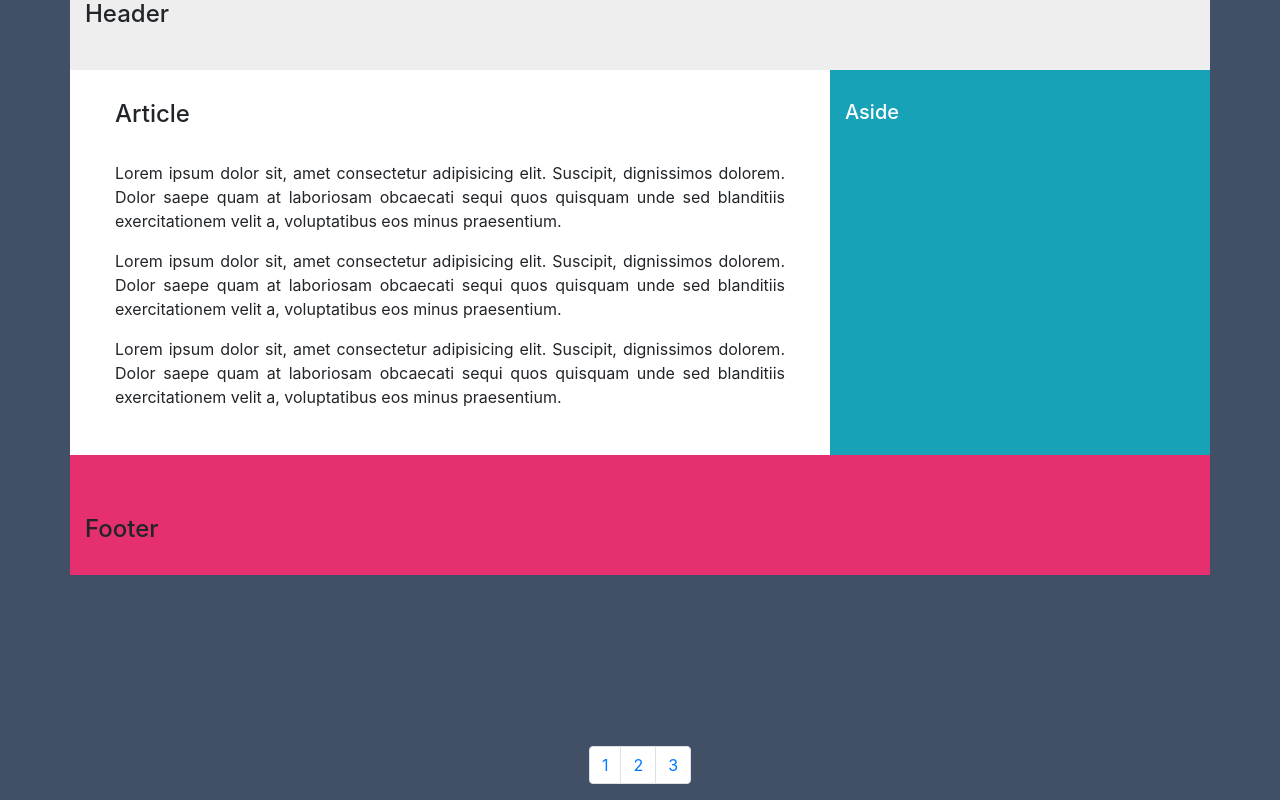
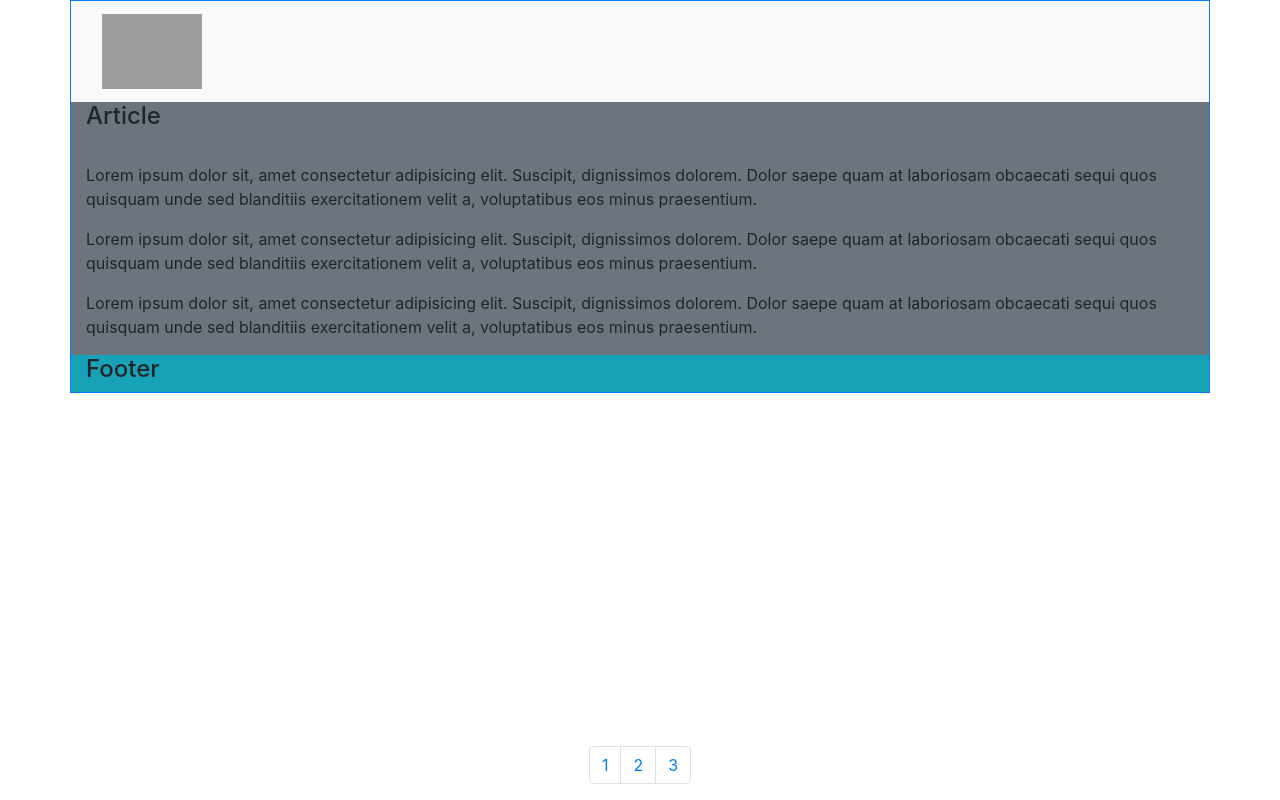
Before and after one commit to DLGEJ-Entornos/ProyectoBootsrap, a plain HTML site: page act2.html in a window 1280 px wide. Drawn offline with Linux system fonts and the light colour scheme; grey boxes are pictures that could not be loaded.

Commit message:
haciendo act2.html la navbar

```diff
--- a/act2.html
+++ b/act2.html
@@ -7,7 +7,7 @@
   <meta http-equiv="X-UA-Compatible" content="ie=edge">
   <title>Proyecto Boostrap - Jorge De La Guia Espi</title>
   <link rel="stylesheet" href="./css/bootstrap.min.css">
-  <link rel="stylesheet" href="./css/estilosNoMaquetacion.css">
+  <!--link rel="stylesheet" href="./css/estilosNoMaquetacion.css"-->
   <style>
     * {
       margin: 0px;
@@ -16,11 +16,10 @@
     }
 
     body {
-      hheight: 100vh;
       min-height: 100vh;
     }
 
-    .container {
+    /* .container {
       wwidth: 1000px;
       margin: 0 auto;
     }
@@ -80,78 +79,47 @@
     footer p {
       text-align: center;
     }
-
-    /*@media screen and (max-width: 800px){
-                body{
-                  background-color: red;
-                }
-                main{
-                    width: 100%;
-                    display: block;
-                }
-                aside{
-                    width: 100%;
-                    display: block;
-                }
-                footer{
-                    width: 100%;
-                    display: block;
-                }
-            }*/
+    */
   </style>
 </head>
 
 <body>
-  <div class="container">
+  <div class="container border border-primary">
     <div class="row h-md-50">
-      <header class="col-12 bg-blue">
-        <h4>Header</h4>
-        <!--p>12 columnas</p-->
-        <br>
+      <header class="col-12 bg-light">
+        <nav class="navbar navbar-light bg-light">
+          <a class="navbar-brand" href="#">
+            <img src="https://www.eniun.com/wp-content/uploads/ENIUN@2x.png" width="100" alt="logo-marca">
+          </a>
+        </nav>
       </header>
     </div>
     <div class="principal row">
-      <main class="col-sm-8 bg-white">
+      <main class="col-sm-12 bg-secondary">
         <section>
           <h4>Article</h4>
-          <!--p>8 columnas</p-->
           <br>
           <p>Lorem ipsum dolor sit, amet consectetur adipisicing elit. Suscipit, dignissimos dolorem. Dolor saepe quam at laboriosam obcaecati sequi quos quisquam unde sed blanditiis exercitationem velit a, voluptatibus eos minus praesentium.</p>
           <p>Lorem ipsum dolor sit, amet consectetur adipisicing elit. Suscipit, dignissimos dolorem. Dolor saepe quam at laboriosam obcaecati sequi quos quisquam unde sed blanditiis exercitationem velit a, voluptatibus eos minus praesentium.</p>
           <p>Lorem ipsum dolor sit, amet consectetur adipisicing elit. Suscipit, dignissimos dolorem. Dolor saepe quam at laboriosam obcaecati sequi quos quisquam unde sed blanditiis exercitationem velit a, voluptatibus eos minus praesentium.</p>
         </section>
       </main>
-      <aside class="col-sm-4 bg-info">
-        <h4>Aside</h4>
-        <!--p>4 columnas</p-->
-      </aside>
     </div>
     <div class="row">
-      <footer class="col-12 bg-orange">
+      <footer class="col-12 bg-info">
         <h4>Footer</h4>
-        <!--small>12 columnas</small-->
       </footer>
     </div>
   </div>
   <nav class="fixed-bottom" aria-label="Page navigation example">
     <ul class="pagination justify-content-center">
-      <!--li class="page-item">
-        <a class="page-link" href="#" aria-label="Previous">
-          <span aria-hidden="true">&laquo;</span>
-          <span class="sr-only">Previous</span>
-        </a>
       </li-->
       <li class="page-item"><a class="page-link" href="./act1.html">1</a></li>
       <li class="page-item"><a class="page-link" href="./act2.html">2</a></li>
       <li class="page-item"><a class="page-link" href="./act3.html">3</a></li>
-      <!--li class="page-item">
-        <a class="page-link" href="#" aria-label="Next">
-          <span aria-hidden="true">&raquo;</span>
-          <span class="sr-only">Next</span>
-        </a>
-      </li-->
     </ul>
   </nav>
+
 </body>
 <script scr="./js/ bootstrap.min.js"></script>
 <script scr="./js/ jquery-3.4.1.min.js"></script>
```
